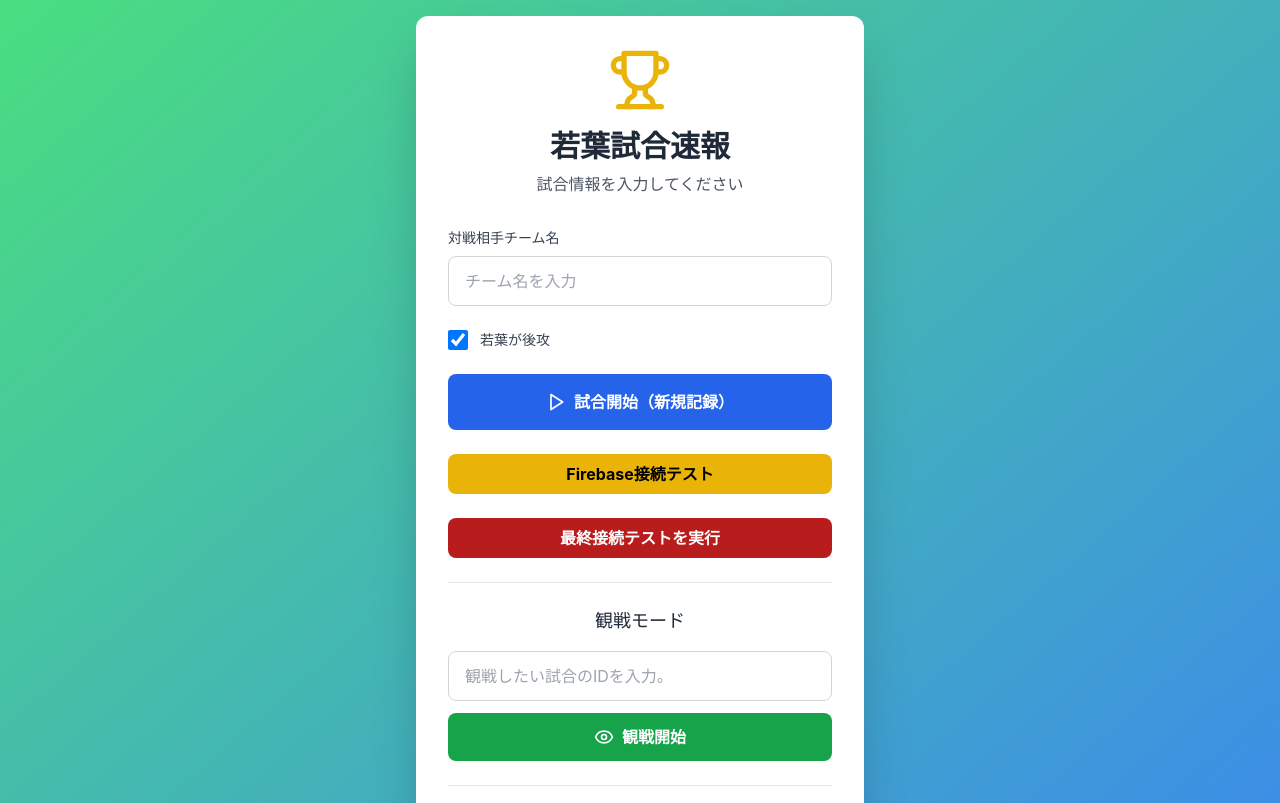
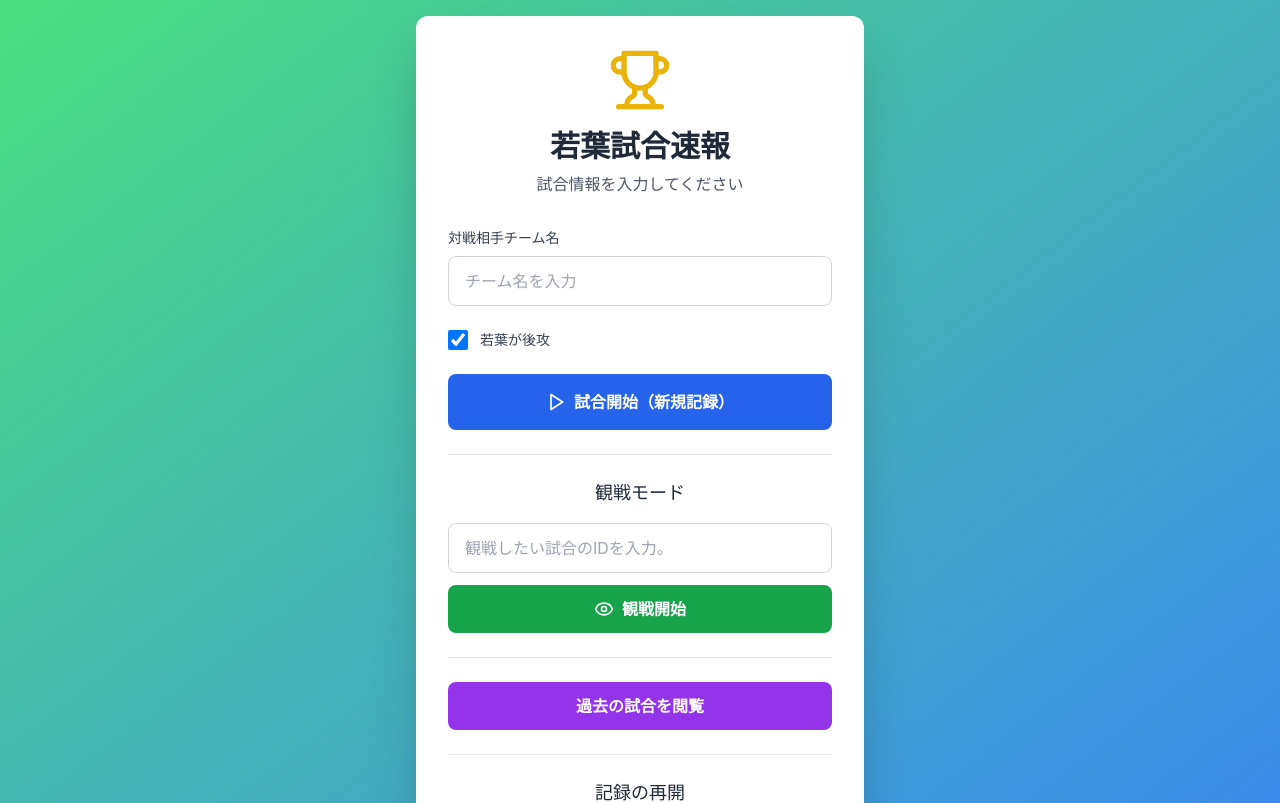
Before and after one commit to hikarusakura/softball-score-app, a React (Create React App) app: page / in a window 1280 px wide. Shown: the top 803 px of the page. Built offline with nearby package versions, Linux system fonts and the light colour scheme.

Commit message:
20250705_18

```diff
--- a/src/App.js
+++ b/src/App.js
@@ -623,49 +623,6 @@ const SoftballScoreApp = () => {
     setFreeComment('');
   };
 
-// App.js に追加
-const finalConnectionTest = () => {
-  console.log("【最終テスト】テストを開始します。");
-
-  // Firebaseコンソールで存在が確認できている試合IDを直接書き込みます
-  const testGameId = "1S6NJA";
-  if (!testGameId) {
-    alert("コード内のtestGameIdを、存在するIDに書き換えてください。");
-    return;
-  }
-
-  console.log(`【最終テスト】ID: ${testGameId} で onSnapshot を呼び出します。`);
-
-  try {
-    const gameRef = doc(db, 'games', testGameId);
-
-    onSnapshot(gameRef,
-      (doc) => {
-        // このコールバックが一度でも実行されれば、接続は成功している
-        console.log("【最終テスト】onSnapshotのコールバックが実行されました！");
-        if (doc.exists()) {
-          console.log("【最終テスト】ドキュメントは存在します。データ:", doc.data());
-          alert("テスト成功：Firebaseとのリアルタイム接続が確立できました！");
-          setGameState('watching'); // 画面遷移を試みる
-        } else {
-          console.log("【最終テスト】ドキュメントが存在しません。");
-          alert("テスト失敗：指定したIDのドキュメントが見つかりません。");
-        }
-      },
-      (error) => {
-        // エラーが発生した場合
-        console.error("【最終テスト】onSnapshotでエラーが発生しました:", error);
-        alert("テスト失敗：リアルタイム接続中にエラーが発生しました。");
-      }
-    );
-  } catch (e) {
-    // onSnapshotを呼び出す前の同期的なエラー
-    console.error("【最終テスト】onSnapshotの呼び出し自体でエラーが発生しました:", e);
-    alert("テスト失敗：予期せぬエラーです。");
-  }
-};
-
-
 
   const loadGame = (id, mode = 'watch') => {
   const gameIdToLoad = id;
@@ -689,11 +646,11 @@ const finalConnectionTest = () => {
       console.log('[App.js] Firebaseからデータを受信しました。'); // ログ追加
       if (doc.exists()) {
         console.log('[App.js] ドキュメントが見つかりました。画面を更新します。'); // ログ追加
-       // const data = doc.data();
-      /*
+        const data = doc.data();
+
       // State更新
       if (data.opponentTeam) setOpponentTeam(data.opponentTeam);
-      if (data.isHomeTeam !== undefined) setIsHomeTeam(data.isHomeTeam);
+      /*if (data.isHomeTeam !== undefined) setIsHomeTeam(data.isHomeTeam);
       if (data.currentInning) setCurrentInning(data.currentInning);
       if (data.currentTeamBatting) setCurrentTeamBatting(data.currentTeamBatting);
       if (data.outCount !== undefined) setOutCount(data.outCount);
@@ -732,16 +689,6 @@ const finalConnectionTest = () => {
   setFirebaseListener(newListener);
 };
 
-// App.js のコンポーネント内に追加
-const handleTestConnection = () => {
-  // ★★★ Firebaseコンソールで確認した、確実に存在する試合IDをここに入力してください ★★★
-  const testGameId = "1S6NJA"; // 例：1S6NJA
-  if (!testGameId) {
-    alert("テスト用の試合IDをコード内に直接入力してください。");
-    return;
-  }
-  testReadGame(testGameId);
-};
 
       // Firebaseから全試合データを取得する関数
     const handleFetchFirebaseGames = async () => {
@@ -941,20 +888,6 @@ const returnToSetup = () => {
     <Play className="h-5 w-5" />
     <span>試合開始（新規記録）</span>
   </button>
-
-  <button
-  onClick={handleTestConnection}
-  className="w-full bg-yellow-500 hover:bg-yellow-600 text-black font-bold py-2 px-4 rounded-lg"
->
-  Firebase接続テスト
-</button>
-
-<button
-  onClick={finalConnectionTest}
-  className="w-full bg-red-700 hover:bg-red-800 text-white font-bold py-2 px-4 rounded-lg mt-2"
->
-  最終接続テストを実行
-</button>
 
 
   {/* --- ② 観戦開始 --- */}
```
